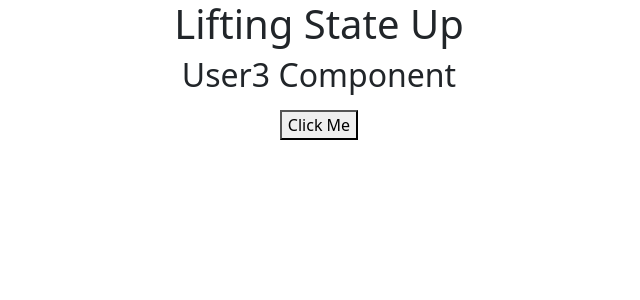
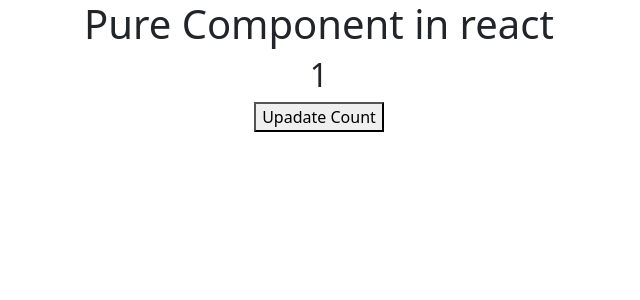
Before and after one commit to sangampshinde/LearnReactJS, a React (Create React App) app: page / in a window 1280 px wide. Shown: the top 300 px of the page, without its empty margins (321-961 px from the left). Built offline with nearby package versions, Linux system fonts and the light colour scheme.

Commit message:
today learning

```diff
--- a/src/App.js
+++ b/src/App.js
@@ -1,23 +1,85 @@
-// send data from parent to child
-import React from 'react'
-import User3 from './components/User3'
+import React, { Component,PureComponent} from 'react'
 
-function App() {
-
-   function parentAlert(){
-    alert('hello')
+export class App extends PureComponent {
+constructor(){
+  super();
+  this.state={
+    count:1
+  }
 }
 
+  render() {
+    console.log('check rerendaring');
     return (
       <div>
-      <h1>Lifting State Up</h1>
-      <User3></User3>
+        <h1>Pure Component in react</h1>
+        <h2>{this.state.count}</h2>
+        <button onClick={()=>{
+          this.setState({count:1})
+          // this.setState({count:this.state.count+1})
+        }}>Upadate Count</button>
 
       </div>
     )
   }
+}
 
-export default App
+export default App;
+
+
+
+// pure conponent stop re rendaring our component is state does not change
+// import React, { Component,PureComponent} from 'react'
+
+// export class App extends PureComponent {
+// constructor(){
+//   super();
+//   this.state={
+//     count:1
+//   }
+// }
+
+//   render() {
+//     console.log('check rerendaring');
+//     return (
+//       <div>
+//         <h1>Pure Component in react</h1>
+//         <h2>{this.state.count}</h2>
+//         <button onClick={()=>{
+//           this.setState({count:1})
+//           // this.setState({count:this.state.count+1})
+//         }}>Upadate Count</button>
+
+//       </div>
+//     )
+//   }
+// }
+
+// export default App
+
+
+
+
+
+// send data from parent to child
+// import React from 'react';
+// import User3 from './components/User3';
+
+// function App() {
+//   function parentAlert(data) {
+//     alert(`Hello, ${data}`);
+//   }
+
+//   return (
+//     <div>
+//       <h1>Lifting State Up</h1>
+//       <User3 alert={parentAlert} />
+//     </div>
+//   );
+// }
+
+// export default App;
+
 
 // send data from parent to child
 
--- a/src/components/User3.js
+++ b/src/components/User3.js
@@ -1,17 +1,20 @@
-import React from 'react'
+// send data to parent
+import React from 'react';
 
 function User3(props) {
+  let data = 'anil sidhu';
+
   return (
     <div>
-        <h2>User3 Component</h2>
-        <p></p>
-        <button>Click Me</button>
-
+      <h2>User3 Component</h2>
+      <p></p>
+      <button onClick={() => {props.alert(data)}}>Click Me</button>
     </div>
-  )
+  );
 }
 
-export default User3
+export default User3;
+
 
 // -----------------------------------
 
```
Lines whose indentation alone changed are shown as unchanged.
